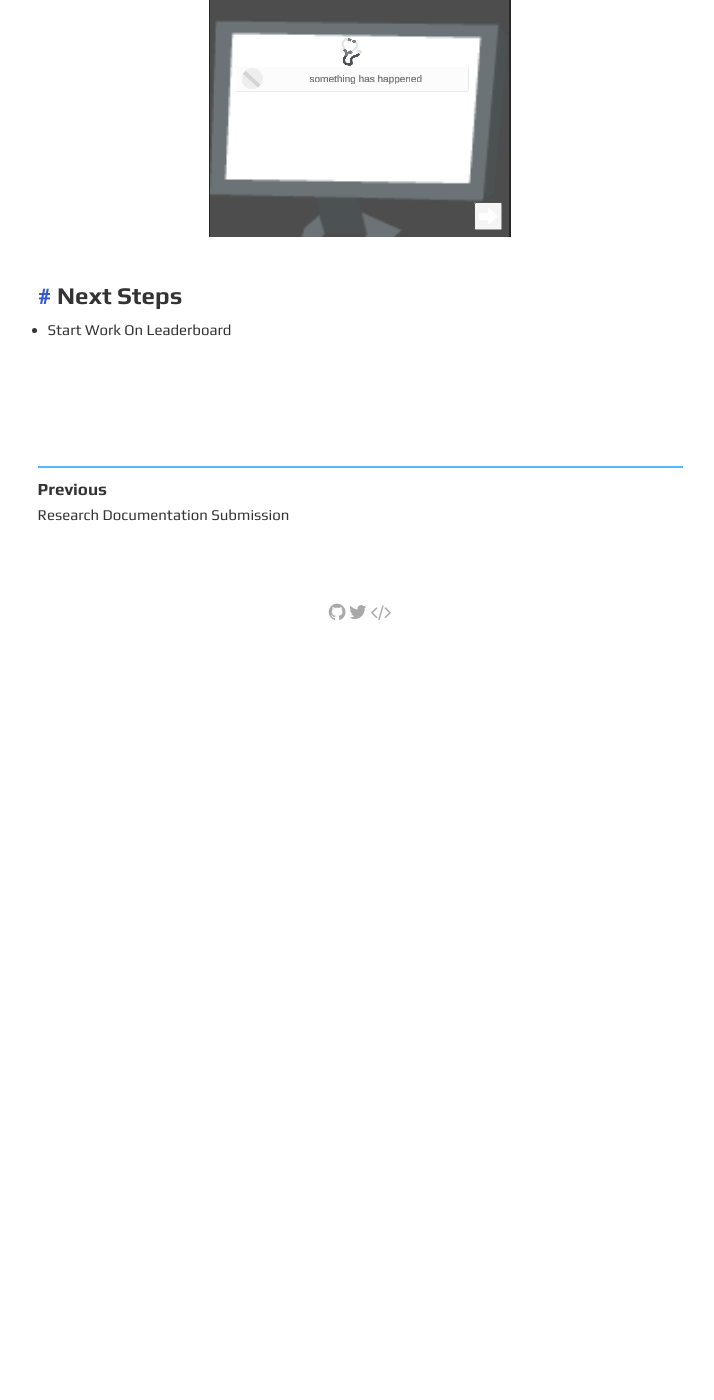
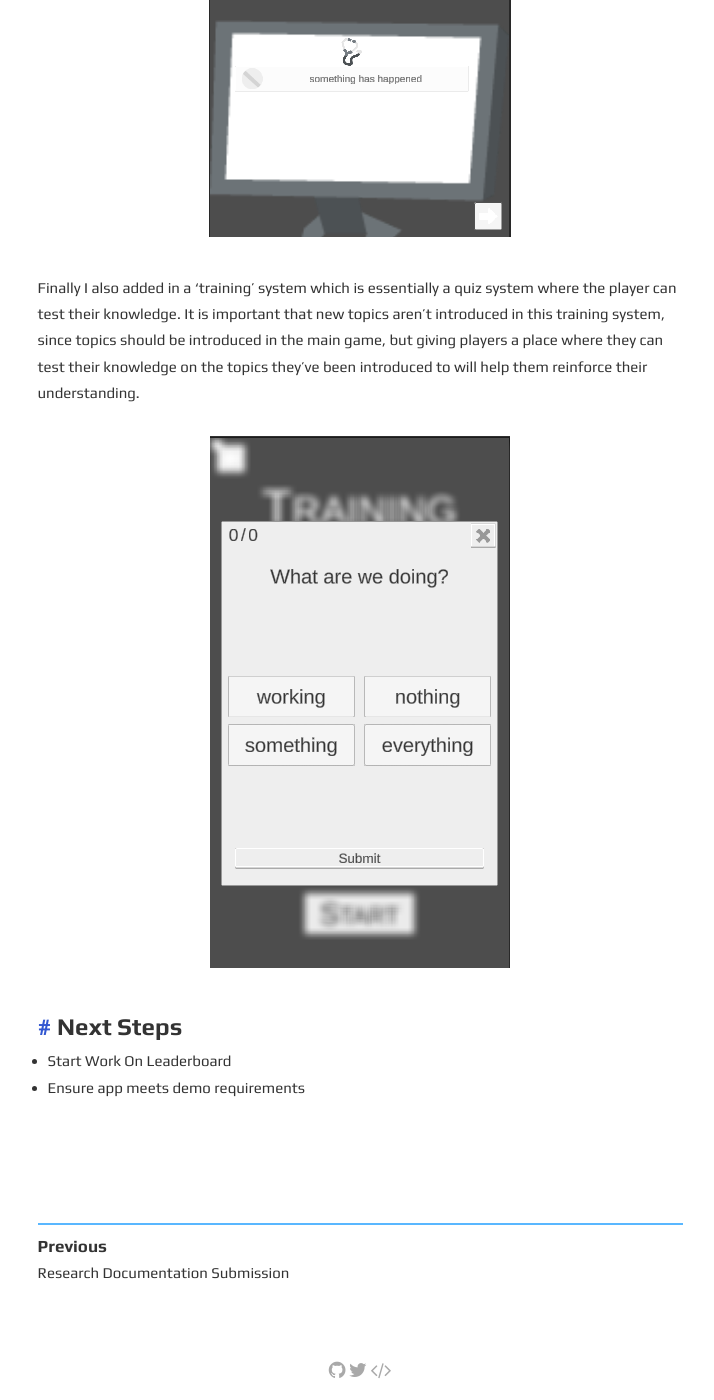
Before and after one commit to zar67/cctp-devlog, a Jekyll site: the page built from _posts/2022-01-09-christmas-holidays.md, in a window 1280 px wide and 1400 px high, scrolled down 955 px. Shown: the whole window, without its empty margins (280-994 px from the left). Built offline with Jekyll 4.4.1, drawn with Linux system fonts in a browser that asks for light colours; before the commit the page ends 1598 px from its top, so only the background shows below that.

Commit message:
Adding Training Work

```diff
--- a/_posts/2022-01-09-christmas-holidays.md
+++ b/_posts/2022-01-09-christmas-holidays.md
@@ -19,5 +19,12 @@ I created a very basic looking social media feed with a stethoscope for an icon
   <img src="{{site.baseurl}}/assets/modifications-display.png" alt="Modifications Display"/>
 </p>
 
+Finally I also added in a 'training' system which is essentially a quiz system where the player can test their knowledge. It is important that new topics aren't introduced in this training system, since topics should be introduced in the main game, but giving players a place where they can test their knowledge on the topics they've been introduced to will help them reinforce their understanding.
+
+<p align="center">
+  <img src="{{site.baseurl}}/assets/training-test-question.png" alt="Training Test Question"/>
+</p>
+
 ### Next Steps
 - Start Work On Leaderboard
+- Ensure app meets demo requirements
```
Also changed, not shown: assets/training-test-question.png (added).
